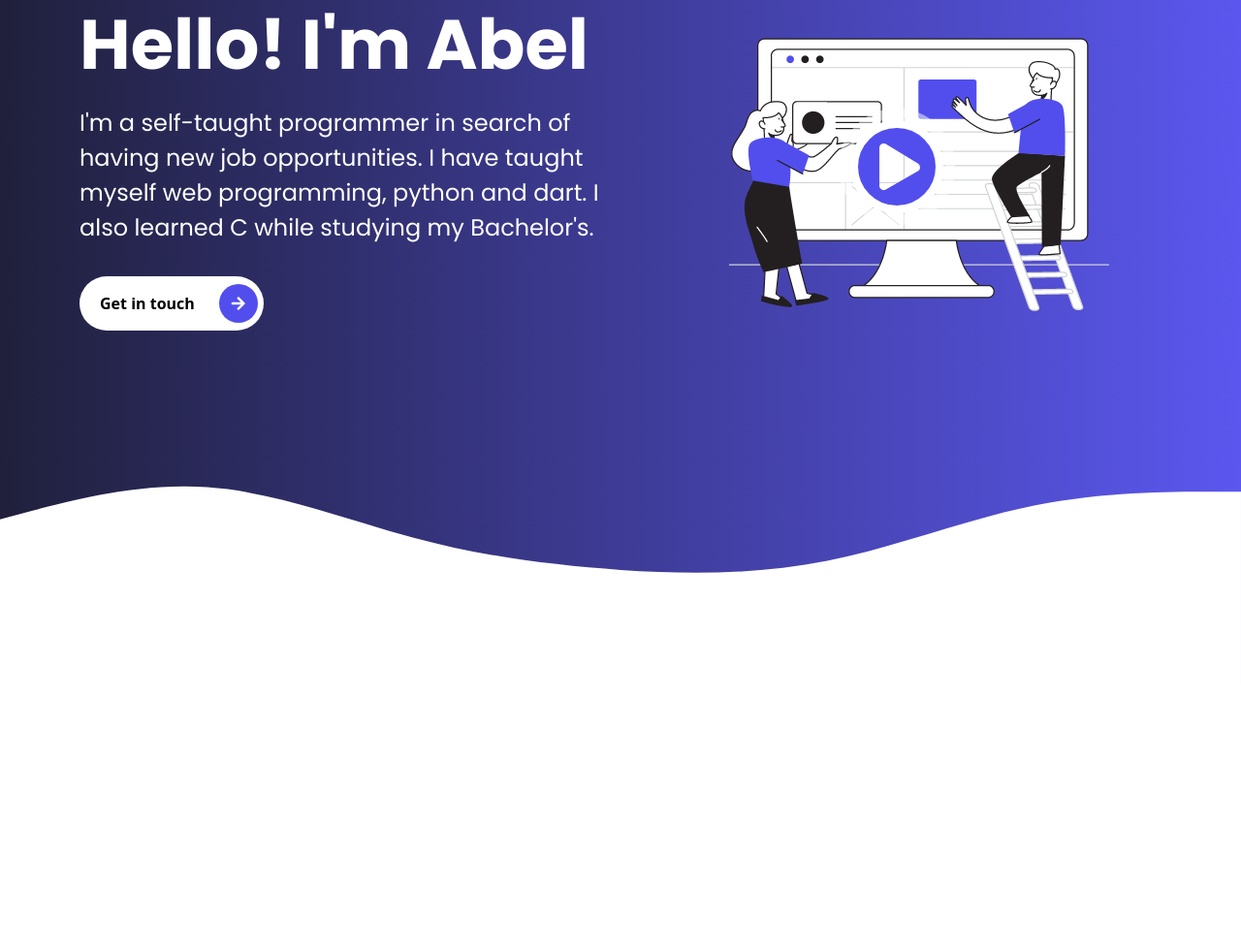
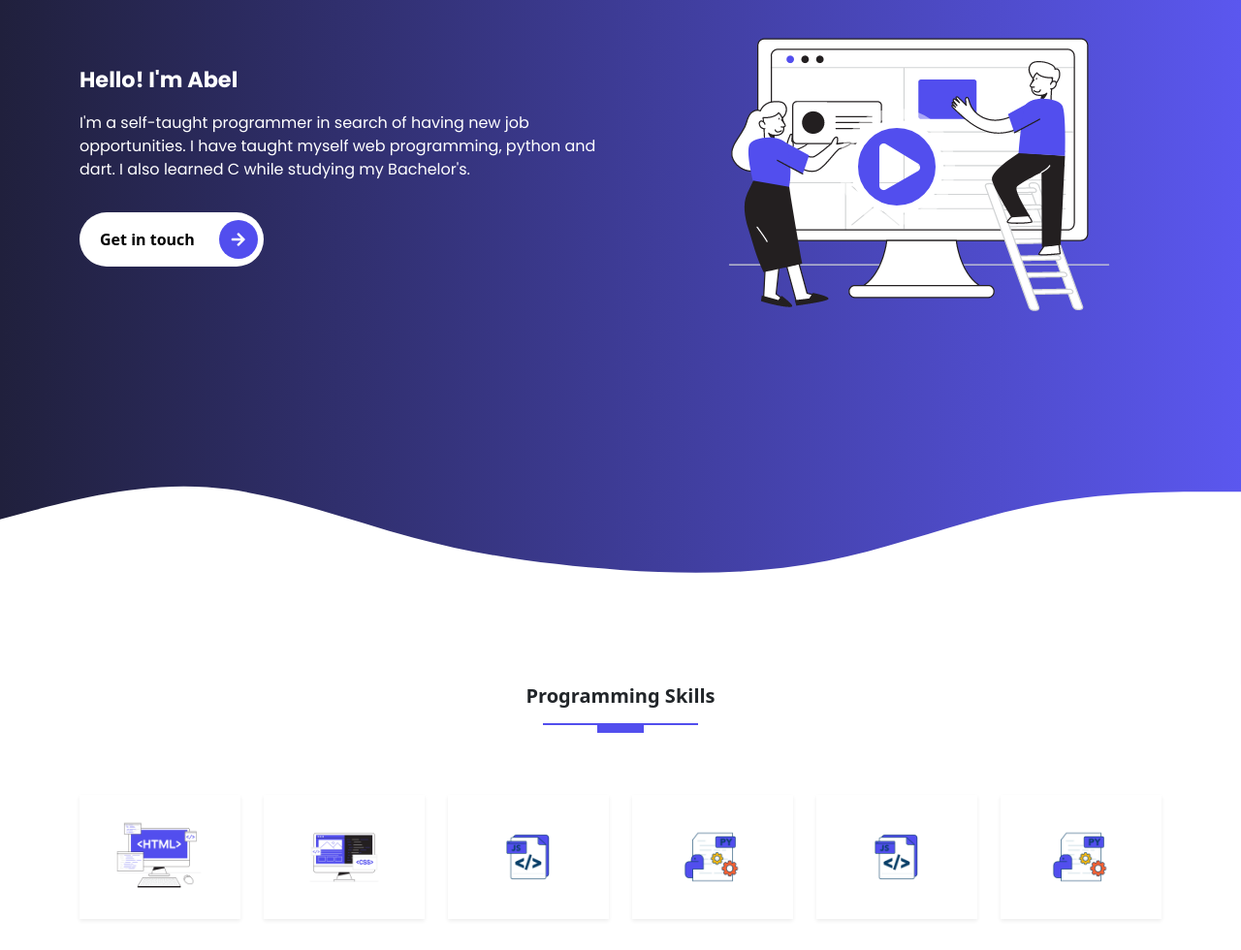
Before and after one commit to Abzazuet/Portfolio-BS-SASS, a website: page index.html in a window 1280 px wide. Shown: the part 238-1218 px from the top of the page at 97% size. Before the commit the page ends 944 px from the top, so only its background shows below. Drawn offline with nearby package versions, Linux system fonts and the light colour scheme.

Commit message:
Skills almost done

```diff
--- a/index.html
+++ b/index.html
@@ -120,18 +120,94 @@
         ></path>
       </svg>
     </section>
+    <!--START OF SKILLS SECTION-->
+    <section id="companies" class="companies">
+      <div class="container">
+        <div class="row text-center">
+          <h4 class="fw-bold lead mb-3">Programming Skills</h4>
+          <div class="heading-line mb-5"></div>
+        </div>
+      </div>
+      <!--START SKILLS-->
+      <div class="container">
+        <div class="row">
+          <div class="col-md-4 col-lg-2">
+            <div class="skills__logo-box shadow-sm">
+              <img
+                src="assets/img/skills/skill-1.png"
+                alt="Skill 1 logo"
+                title="Skill 1 Logo"
+                class="img-fluid"
+              />
+            </div>
+          </div>
+          <div class="col-md-4 col-lg-2">
+            <div class="skills__logo-box shadow-sm">
+              <img
+                src="assets/img/skills/skill-2.png"
+                alt="Skill 2 logo"
+                title="Skill 2 Logo"
+                class="img-fluid"
+              />
+            </div>
+          </div>
+          <div class="col-md-4 col-lg-2">
+            <div class="skills__logo-box shadow-sm">
+              <img
+                src="assets/img/skills/skill-3.png"
+                alt="Skill 3 logo"
+                title="Skill 3 Logo"
+                class="img-fluid"
+              />
+            </div>
+          </div>
+          <div class="col-md-4 col-lg-2">
+            <div class="skills__logo-box shadow-sm">
+              <img
+                src="assets/img/skills/skill-4.png"
+                alt="Skill 4 logo"
+                title="Skill 4 Logo"
+                class="img-fluid"
+              />
+            </div>
+          </div>
+          <div class="col-md-4 col-lg-2">
+            <div class="skills__logo-box shadow-sm">
+              <img
+                src="assets/img/skills/skill-5.png"
+                alt="Skill 5 logo"
+                title="Skill 5 Logo"
+                class="img-fluid"
+              />
+            </div>
+          </div>
+          <div class="col-md-4 col-lg-2">
+            <div class="skills__logo-box shadow-sm">
+              <img
+                src="assets/img/skills/skill-6.png"
+                alt="Skill 6 logo"
+                title="Skill 6 Logo"
+                class="img-fluid"
+              />
+            </div>
+          </div>
+        </div>
+      </div>
+    </section>
+
     <!--IMPORTANT TO INCLUDE JQUERY BEFORE BOOTSRAP-->
+    <script src="https://code.jquery.com/jquery-2.1.3.min.js"></script>
     <script src="node_modules/glightbox/dist/js/glightbox.min.js"></script>
     <script type="text/javascript">
       const lightbox = GLightbox({
-        'href': 'https://www.youtube.com/watch?v=62d2QvWAVt4',
-        'type': 'video',
-        'source': 'youtube',
-        'width': 900,
-        'autoPlayVideos': false,
+        href: "https://www.youtube.com/watch?v=62d2QvWAVt4",
+        type: "video",
+        source: "youtube",
+        width: 900,
+        autoPlayVideos: false,
       });
     </script>
-    <script src="https://code.jquery.com/jquery-2.1.3.min.js"></script>
+
     <script src="/assets/js/bootstrap.bundle.js"></script>
   </body>
 </html>
--- a/notes.txt
+++ b/notes.txt
@@ -1,7 +1,6 @@
 npm init to initiate node
 npm instal --save-dev sass
 npm install bootstrap --save
-npm install fontawesome --save
 npm install @fortawesome/fontawesome-free -save
 npm i autoprefixer --save
 npm i postcss-cli --save
--- a/scss/components/_typography.scss
+++ b/scss/components/_typography.scss
@@ -11,9 +11,32 @@
         font-family: 'Poppins', sans-serif;
     }
     &--description {
-        font-size: 1.5rem;
+        font-size: 1rem;
         display: block;
         margin-top: 1.2rem;
         text-transform: none;
     }
+    @include media-breakpoint-up(lg){
+        font-size: 1.4rem;
+        display: inline-block;
+    }
 }
+//HEADING LINE
+.heading-line::before{
+    content: "";
+    width: 10rem;
+    height: .1rem;
+    display: block;
+    margin: 0 auto;
+    background-color: $secondary;
+}
+.heading-line::after{
+    content: "";
+    width: 3rem;
+    height: .2rem;
+    padding-top: .5rem;
+    display: block;
+    margin: 0 auto;
+    margin-bottom: 1rem;
+    background-color: $secondary;
+}
--- a/scss/sections/_skils.scss
+++ b/scss/sections/_skils.scss
@@ -0,0 +1,16 @@
+.skills{
+    padding: 0 0 5rem 0;
+
+    &__logo-box{
+        width: 100%;
+        height: 8rem;
+        margin-bottom: 2rem;
+        padding: 0.5rem;
+        text-align: center;
+        position: relative;
+
+        img{
+            height: 100%;
+        }
+    }
+}
```
Also changed, not shown: assets/css/style.css, assets/img/skills/skill-1.png (added), assets/img/skills/skill-2.png (added), assets/img/skills/skill-3.png (added), assets/img/skills/skill-4.png (added), assets/img/skills/skill-5.png (added), assets/img/skills/skill-6.png (added), 1 other file.
